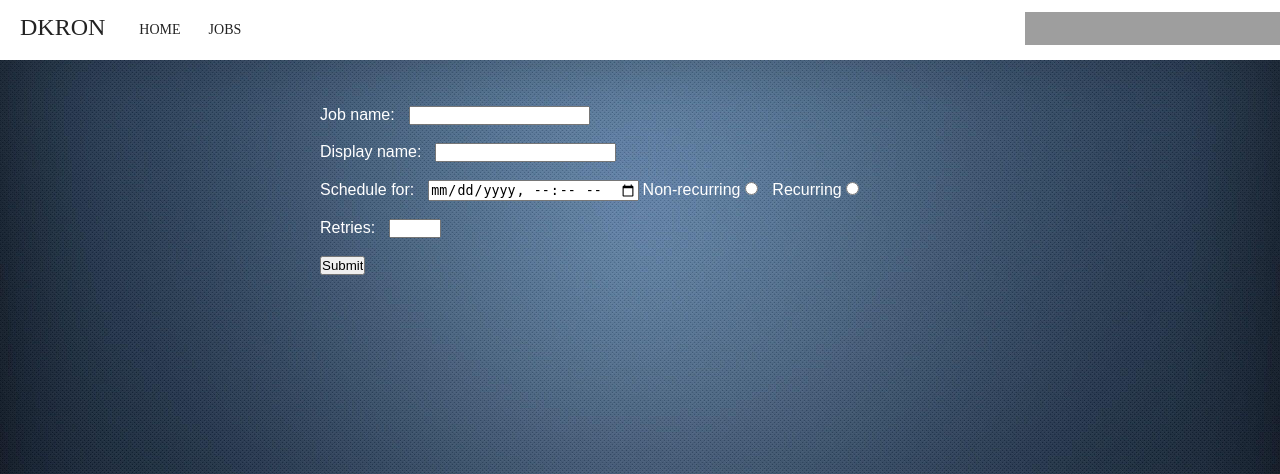
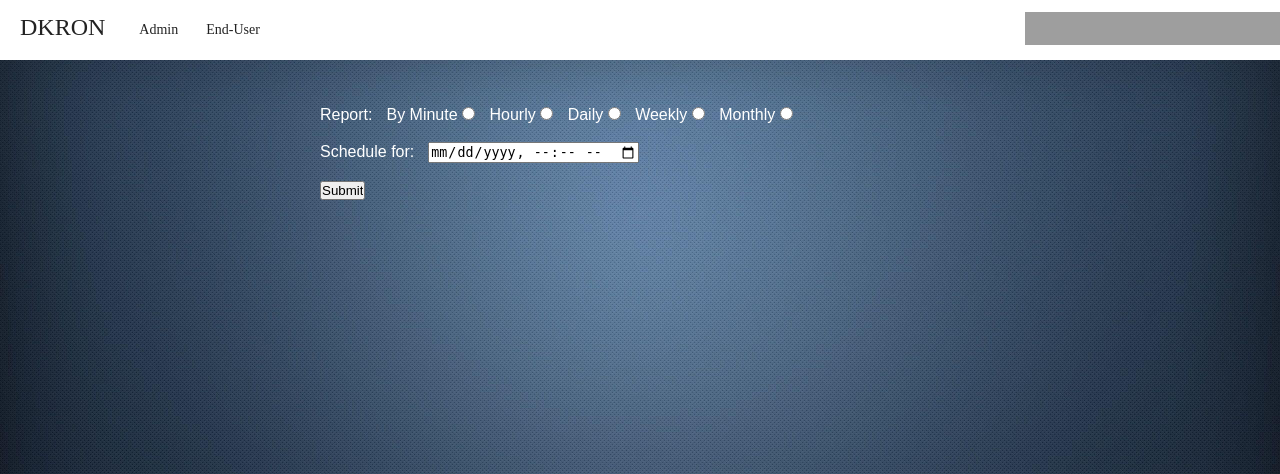
Before and after one commit to skynet-05/Internship-QM-dkron-dev, a Django app: page /create in a window 1280 px wide. Shown: the top 474 px of the page. Run offline with Django 3.2, Linux system fonts and the light colour scheme; grey boxes are pictures that could not be loaded.

Commit message:
created admin and end user pages

```diff
--- a/dkron_gui_dev/assets/css/style.css
+++ b/dkron_gui_dev/assets/css/style.css
@@ -1,6 +1,10 @@
 * {
     margin: 0;
     padding: 0;
+}
+
+head {
+    position: relative;
 }
 
 body {
@@ -11,6 +15,7 @@ body {
 }
 
 nav {
+    position: relative;
     width: 100%;
     height: 60px;
     background-color: white;
@@ -59,6 +64,7 @@ nav ul li:hover ul {
 }
 
 nav ul li ul li {
+    position: relative;
     width: 180px;
     border-radius: 4px;
 }
--- a/dkron_gui_dev/static/css/style_create.css
+++ b/dkron_gui_dev/static/css/style_create.css
@@ -5,12 +5,16 @@ label {
     padding-right: 10px;
 }
 
-.form_create {
+.form_createe {
     margin: auto;
     width: 50%;
     padding: 10px;
 }
 
-#recurrr {
+#downpp {
     display: none;
 }
+
+#domm{
+    display: none;
+}
--- a/dkron_gui_dev/static/js/create.js
+++ b/dkron_gui_dev/static/js/create.js
@@ -1,9 +1,12 @@
-var year = document.getElementById("recurrr");
-
-function opt() {
-    recurrr.style.display = "block"
+function tpo() {
+    downpp.style.display = "block"
 }
 
-function optremove() {
-    recurrr.style.display = "none"
+function tporemove() {
+    downpp.style.display = "none"
+    domm.style.display = "none"
 }
+function tporemovemonth() {
+    downpp.style.display = "none"
+    domm.style.display = "block"
+}
--- a/dkron_gui_dev/templates/base.html
+++ b/dkron_gui_dev/templates/base.html
@@ -2,6 +2,7 @@
 
 <!DOCTYPE html>
 <html>
+
 <head>
     <title> QM DKRON {% block title %}{% endblock %}</title>
     <link rel="stylesheet" href="{% static 'css/style.css' %}">
@@ -11,8 +12,8 @@
     <nav>
         <p href="{% url 'index' %}"> DKRON </p>
         <ul>
-            <li> <a href="{% url 'index' %}"> HOME </a> </li>
-            <li> <a href="#"> JOBS </a>
+            <li> <a href="{% url 'index' %}"> Admin </a> </li>
+            <li> <a href="#"> End-User </a>
                 <ul>
                     <li> <a href="#"> Add filter </a> </li>
                     <li> <a href="{% url 'create' %}"> Create </a> </li>
@@ -20,7 +21,8 @@
                 </ul>
             </li>
         </ul>
-        <iframe src="http://free.timeanddate.com/clock/i7pq22si/n438/tlin/fn12/fs15/tt0/th1/ta1/tb4" frameborder="0" width="255" height="33"></iframe>
+        <iframe src="http://free.timeanddate.com/clock/i7pq22si/n438/tlin/fn12/fs15/tt0/th1/ta1/tb4" frameborder="0"
+            width="255" height="33"></iframe>
     </nav>
     {% block contentt %}
     {% endblock %}
--- a/dkron_gui_dev/templates/create.html
+++ b/dkron_gui_dev/templates/create.html
@@ -9,40 +9,88 @@ Create a Job
 <link rel="stylesheet" href="{% static 'css/style_create.css' %}">
 <script src="{% static '/js/create.js' %}"></script>
 <br><br>
-<div class=form_create>
+<div class=form_createe>
     <form action="schedule" name=jobcreate method="POST">
         {% csrf_token %}
-        <label for="jobname">Job name:</label>
-        <input type="text" id="jobname" name="jobname" required><br><br>
-        <label for="disname">Display name:</label>
-        <input type="text" id="disname" name="disname" required><br><br>
+        <label for="report">Report:</label>
+        <label class="creport">By Minute
+            <input type="radio" name="pre" onclick="tporemove()" required>
+        </label>
+        <label class="creport">Hourly
+            <input type="radio" name="pre" onclick="tporemove()" required>
+        </label>
+        <label class="creport">Daily
+            <input type="radio" name="pre" onclick="tporemove()" required>
+        </label>
+        <label class="creport">Weekly
+            <input type="radio" name="pre" onclick="tpo()" required>
+        </label>
+        <label class="creport">Monthly
+            <input type="radio" name="pre" onclick="tporemovemonth()" required>
+        </label>
+        <br><br>
         <label for="schedulefor">Schedule for:</label>
         <input type="datetime-local" id="schedulefor" name="schedulefor" required>
-        <label class="container">Non-recurring
-            <input type="radio" name="recur" onclick="optremove()" required>
-            <span class="checkmark"></span>
-        </label>
-        <label class="container">Recurring
-            <input type="radio" name="recur" onclick="opt()">
-            <span class="checkmark"></span>
-        </label>
-        <div id="recurrr">
-            <label for="year">Year:</label>
-            <input type="number" id="year" name="year" min="0" max="10"><br>
-            <label for="month">Month:</label>
-            <input type="number" id="month" name="month" min="0" max="11"><br>
-            <label for="week">Week:</label>
-            <input type="number" id="week" name="week" min="0" max="4"><br>
-            <label for="day">Day:</label>
-            <input type="number" id="day" name="day" min="0" max="30"><br>
-            <label for="hour">Hour:</label>
-            <input type="number" id="hour" name="hour" min="0" max="23"><br>
-            <label for="minute">Minute:</label>
-            <input type="number" id="minute" name="minute" min="0" max="59"><br>
+        <div id="downpp">
+            <label class="rdow">Monday
+                <input type="radio" name="rrdow">
+            </label>
+            <label class="rdow">Tuesday
+                <input type="radio" name="rrdow">
+            </label>
+            <label class="rdow">Wednesday
+                <input type="radio" name="rrdow">
+            </label>
+            <label class="rdow">Thursday
+                <input type="radio" name="rrdow">
+            </label>
+            <label class="rdow">Friday
+                <input type="radio" name="rrdow">
+            </label>
+            <label class="rdow">Saturday
+                <input type="radio" name="rrdow">
+            </label>
+            <label class="rdow">Sunday
+                <input type="radio" name="rrdow">
+            </label>
+        </div>
+        <div id="domm">
+            <label class="domdd">Pick a date in the month</label>
+            <select name="day_month" id="dommm">
+                <option value="#">1</option>
+                <option value="#">2</option>
+                <option value="#">3</option>
+                <option value="#">4</option>
+                <option value="#">5</option>
+                <option value="#">6</option>
+                <option value="#">7</option>
+                <option value="#">8</option>
+                <option value="#">9</option>
+                <option value="#">10</option>
+                <option value="#">11</option>
+                <option value="#">12</option>
+                <option value="#">13</option>
+                <option value="#">14</option>
+                <option value="#">15</option>
+                <option value="#">16</option>
+                <option value="#">17</option>
+                <option value="#">18</option>
+                <option value="#">19</option>
+                <option value="#">20</option>
+                <option value="#">21</option>
+                <option value="#">22</option>
+                <option value="#">23</option>
+                <option value="#">24</option>
+                <option value="#">25</option>
+                <option value="#">26</option>
+                <option value="#">27</option>
+                <option value="#">28</option>
+                <option value="#">29</option>
+                <option value="#">30</option>
+                <option value="#">31</option>
+            </select>
         </div>
         <br><br>
-        <label for="retries">Retries:</label>
-        <input type="number" id="retries" name="retries" min="0" max="10" required><br><br>
         <input type="submit" value="Submit">
     </form>
 </div>
```
Also changed, not shown: dkron_gui_dev/assets/css/style_create.css (+2 -6 lines), dkron_gui_dev/assets/css/style_index.css (+16 -0 lines), dkron_gui_dev/assets/js/create.js (+4 -55 lines), dkron_gui_dev/assets/js/index.js (added, +7 -0 lines), dkron_gui_dev/static/css/style_index.css (+16 -0 lines), dkron_gui_dev/static/js/index.js (added, +7 -0 lines), dkron_gui_dev/templates/index.html (+48 -4 lines).
